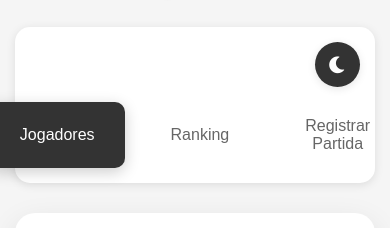
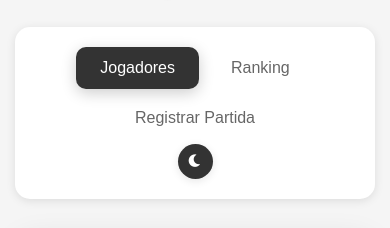
Before and after one commit to rberlanda04/appxadrez, a plain HTML site: page index.html in a window 390 px wide. Shown: the part 104-332 px from the top of the page. Drawn offline with Linux system fonts and the light colour scheme.

Commit message:
Fix interface layout: Improve tab navigation and theme button positioning

```diff
--- a/styles.css
+++ b/styles.css
@@ -53,19 +53,21 @@ body.dark-mode header h1 i {
 /* Navegação por abas */
 .tabs {
     display: flex;
-    justify-content: center;
+    justify-content: space-between;
+    align-items: center;
     margin-bottom: 30px;
     background: white;
     border-radius: 15px;
-    padding: 5px;
+    padding: 15px 20px;
     box-shadow: 0 2px 10px rgba(0,0,0,0.1);
     position: relative;
-    align-items: center;
 }
 
 .tabs .tab-buttons {
     display: flex;
-    gap: 1rem;
+    gap: 0.5rem;
+    flex: 1;
+    justify-content: center;
 }
 
 body.dark-mode .tabs {
@@ -78,15 +80,14 @@ body.dark-mode .tabs {
 .tab-btn {
     background: transparent;
     border: none;
-    padding: 15px 30px;
+    padding: 12px 24px;
     color: #666;
     font-size: 1rem;
     font-weight: 500;
     cursor: pointer;
     border-radius: 10px;
     transition: all 0.3s ease;
-    flex: 1;
-    max-width: 200px;
+    white-space: nowrap;
 }
 
 body.dark-mode .tab-btn {
@@ -115,21 +116,20 @@ body.dark-mode .tab-btn.active {
 
 /* Botão de alternância de tema */
 .theme-toggle {
-    position: absolute;
-    right: 15px;
     background: #333;
     color: white;
     border: none;
     border-radius: 50%;
-    width: 45px;
-    height: 45px;
+    width: 40px;
+    height: 40px;
     cursor: pointer;
-    font-size: 1.2rem;
+    font-size: 1rem;
     display: flex;
     align-items: center;
     justify-content: center;
     transition: all 0.3s ease;
     box-shadow: 0 2px 8px rgba(0,0,0,0.1);
+    flex-shrink: 0;
 }
 
 .theme-toggle:hover {
@@ -651,19 +651,22 @@ body.dark-mode .match-result {
 
     .tabs {
         flex-direction: column;
-        gap: 10px;
-        padding: 15px;
+        gap: 15px;
+        padding: 20px;
+        align-items: stretch;
     }
 
     .tab-buttons {
-        order: 2;
+        justify-content: center;
+        flex-wrap: wrap;
+        gap: 8px;
     }
 
     .theme-toggle {
-        position: static;
-        order: 1;
-        align-self: flex-end;
-        margin-bottom: 10px;
+        align-self: center;
+        width: 35px;
+        height: 35px;
+        font-size: 0.9rem;
     }
 
     header h1 {
```
